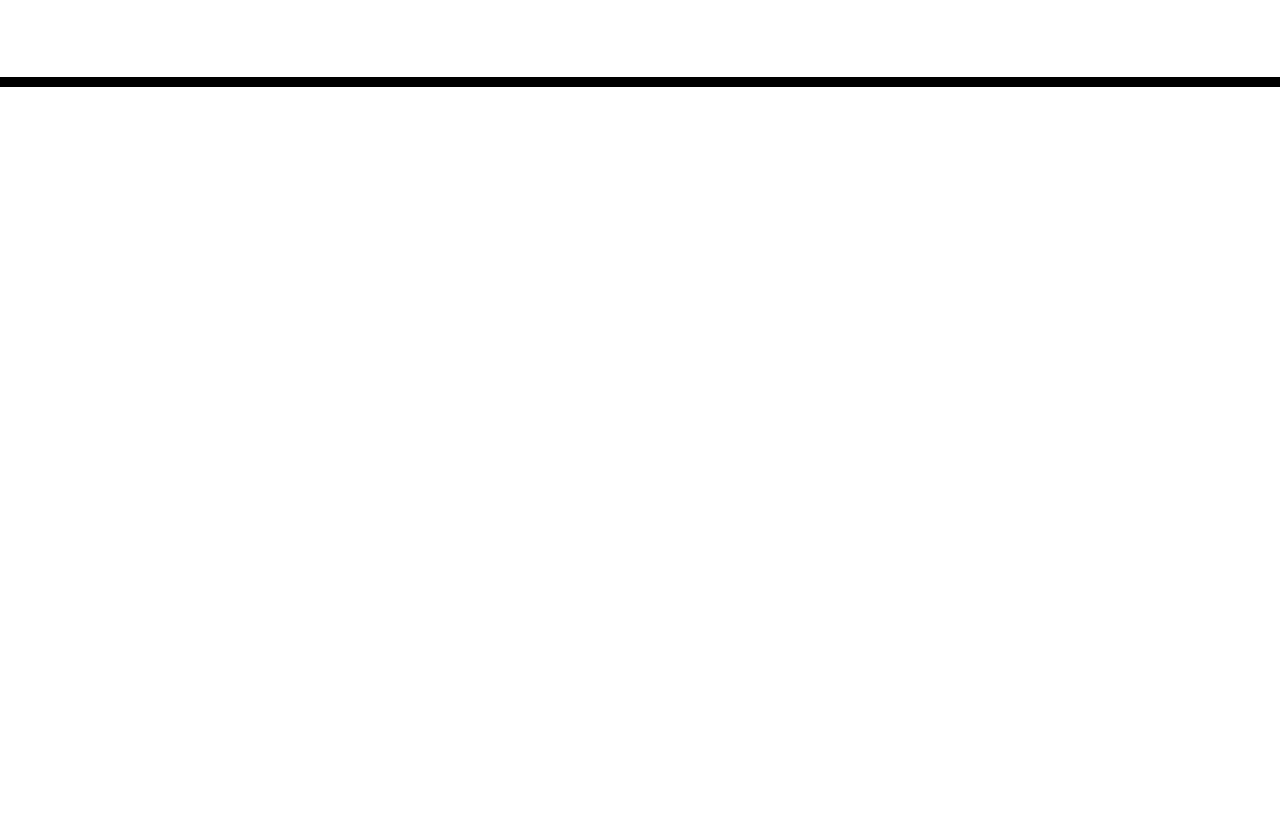
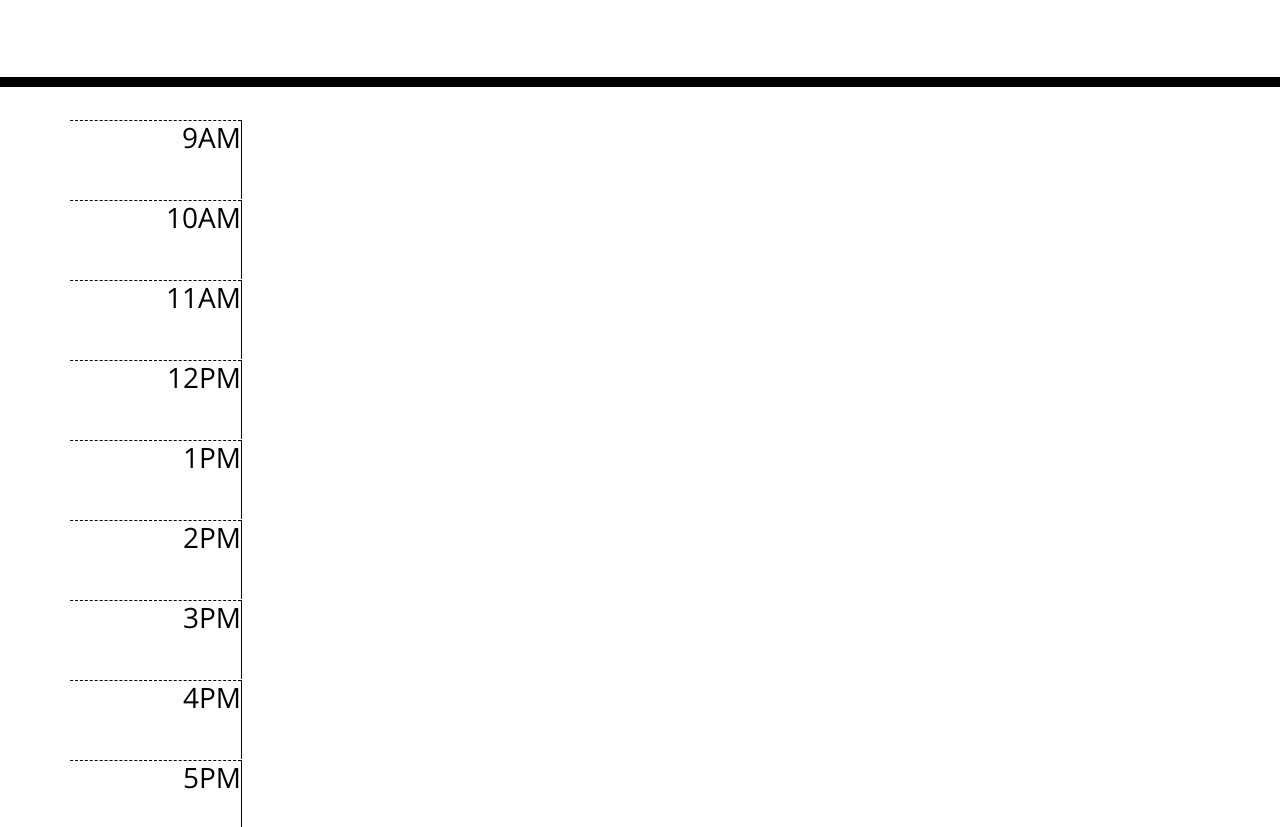
Before and after one commit to MiaLaFleur/weekly-challenge-5, a plain HTML site: page index.html in a window 1280 px wide. Shown: the part 181-1008 px from the top of the page. Before the commit the page ends 800 px from the top, so only its background shows below. Drawn offline with nearby package versions, Linux system fonts and the light colour scheme; files that its build step writes are made by us from their sources.

Commit message:
add time blocks to HTML

```diff
--- a/assets/css/style.css
+++ b/assets/css/style.css
@@ -40,6 +40,8 @@ textarea{
   background-color: #ffffff;
   color: #000000;
   border-top: 1px dashed #000000;
+  width: 15%;
+  text-align: right;
 }
 
 .past {
--- a/index.html
+++ b/index.html
@@ -18,7 +18,7 @@
       href="https://fonts.googleapis.com/css?family=Open+Sans&display=swap"
       rel="stylesheet"
     />
-    <link rel="stylesheet" href="style.css" />
+    <link rel="stylesheet" href="./assets/css/style.css" />
     <title>Work Day Scheduler</title>
   </head>
 
@@ -28,11 +28,73 @@
       <p class="lead">A simple calendar app for scheduling your work day</p>
       <p id="currentDay" class="lead"></p>
     </header>
-    <div class="container">
-      <!-- Timeblocks go here -->
+    <div class="container column">
+      <div class="row time-block">
+        <h3 class="hour">9AM</h3>
+        <textarea class="">
+
+        </textarea>
+      </div>
+
+      <div class="row time-block">
+        <h3 class="hour">10AM</h3>
+        <textarea class="">
+
+        </textarea>
+      </div>
+
+      <div class="row time-block">
+        <h3 class="hour">11AM</h3>
+        <textarea class="">
+
+        </textarea>
+      </div>
+
+      <div class="row time-block">
+        <h3 class="hour">12PM</h3>
+        <textarea class="">
+
+        </textarea>
+      </div>
+
+      <div class="row time-block">
+        <h3 class="hour">1PM</h3>
+        <textarea class="">
+
+        </textarea>
+      </div>
+
+      <div class="row time-block">
+        <h3 class="hour">2PM</h3>
+        <textarea class="">
+
+        </textarea>
+      </div>
+
+      <div class="row time-block">
+        <h3 class="hour">3PM</h3>
+        <textarea class="">
+
+        </textarea>
+      </div>
+
+      <div class="row time-block">
+        <h3 class="hour">4PM</h3>
+        <textarea class="">
+
+        </textarea>
+      </div>
+
+      <div class="row time-block">
+        <h3 class="hour">5PM</h3>
+        <textarea class="">
+
+        </textarea>
+      </div>
     </div>
 
     <script src="https://code.jquery.com/jquery-3.4.1.min.js"></script>
     <script src="https://cdnjs.cloudflare.com/ajax/libs/moment.js/2.24.0/moment.min.js"></script>
+    <script src="./assets/js/script.js"></script>
   </body>
 </html>
```
Also changed, not shown: assets/js/script.js (added).
